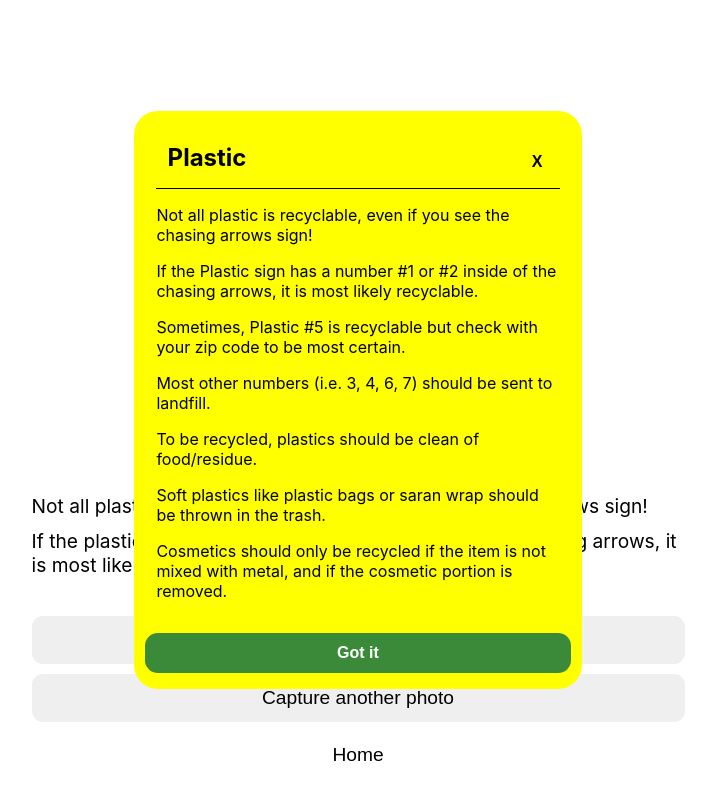
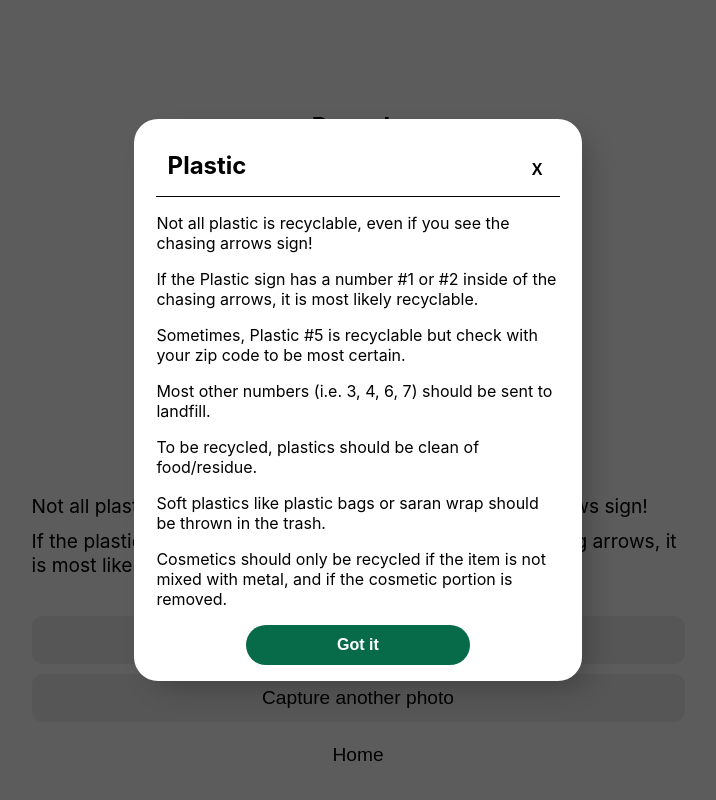
Before and after one commit to codeforsanjose/litter.ai, a React (Create React App) app in the folder client/: page /success in a window 1280 px wide. Both pictures are taken after a click on the button "Learn More". Shown: the whole page, without its empty margins (282-998 px from the left). Built offline with nearby package versions, Linux system fonts and the light colour scheme.

Commit message:
Modal centered; user able to click on background, X, or Got it to close the modal

```diff
--- a/client/src/Components/SuccessfulSubmission/SuccessfulSubmission.jsx
+++ b/client/src/Components/SuccessfulSubmission/SuccessfulSubmission.jsx
@@ -37,6 +37,7 @@ export default function SuccessfulSubmission({ type }) {
         </div>
       </div>
       {modalOpen && (
+        <>
           <div className="category-modal">
             <Modal
               modalOpen={modalOpen}
@@ -44,6 +45,13 @@ export default function SuccessfulSubmission({ type }) {
               separateString={separateString}
             />
           </div>
+          <div
+            className="modal-background"
+            role="presentation"
+            onClick={() => { setModalOpen(!modalOpen); }}
+            onKeyDown={() => { setModalOpen(!modalOpen); }}
+          />
+        </>
       )}
     </div>
   );
--- a/client/src/css/SuccessfulSubmission.css
+++ b/client/src/css/SuccessfulSubmission.css
@@ -94,8 +94,9 @@
 /******** Modal ********/
 
 .modal-container {
-  background-color: yellow;
   min-height: 70%;
+  background-color: var(--white);
+  box-shadow: 0.75em 0.75em 1.75em -0.5em var(--shadow-color);
   display: flex;
   flex-direction: column;
   justify-content: center;
@@ -122,6 +123,10 @@
   font-weight: bold;
 }
 
+.modal-container .modal-x-button:hover {
+  cursor: pointer;
+}
+
 .modal-container hr {
   border: none;
   height: 1px;
@@ -133,7 +138,7 @@
 .modal-container .modal-text {
   width: 90%;
   max-width: 90%;
-  margin-top: 0;
+  margin: 0;
   overflow-y: auto;
 }
 
@@ -147,13 +152,27 @@
 }
 
 .modal-container .modal-got-it-button {
-  width: 95%;
+  width: 50%;
   height: 5vh;
-  border-radius: 0.8rem;
+  border-radius: 10rem;
   border: none;
   color: var(--white);
-  background-color: var(--main-green-half);
+  background-color: var(--main-green);
   font-weight: bold;
   font-size: 1rem;
   margin-bottom: 1rem;
 }
+
+.modal-container .modal-got-it-button:hover {
+  cursor: pointer;
+}
+
+.modal-background {
+  width: 100vw;
+  max-width: 100%;
+  height: 100vh;
+  max-height: 100%;
+  background-color: #000;
+  background-color: #000000a3;
+  position: absolute;
+}
```
Lines whose indentation alone changed are shown as unchanged.
